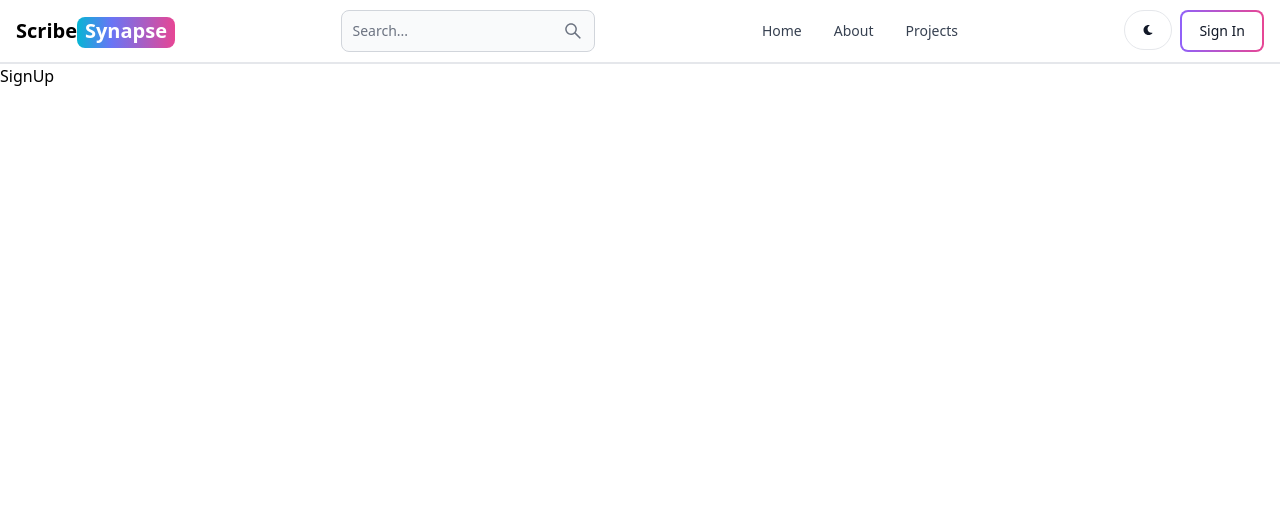
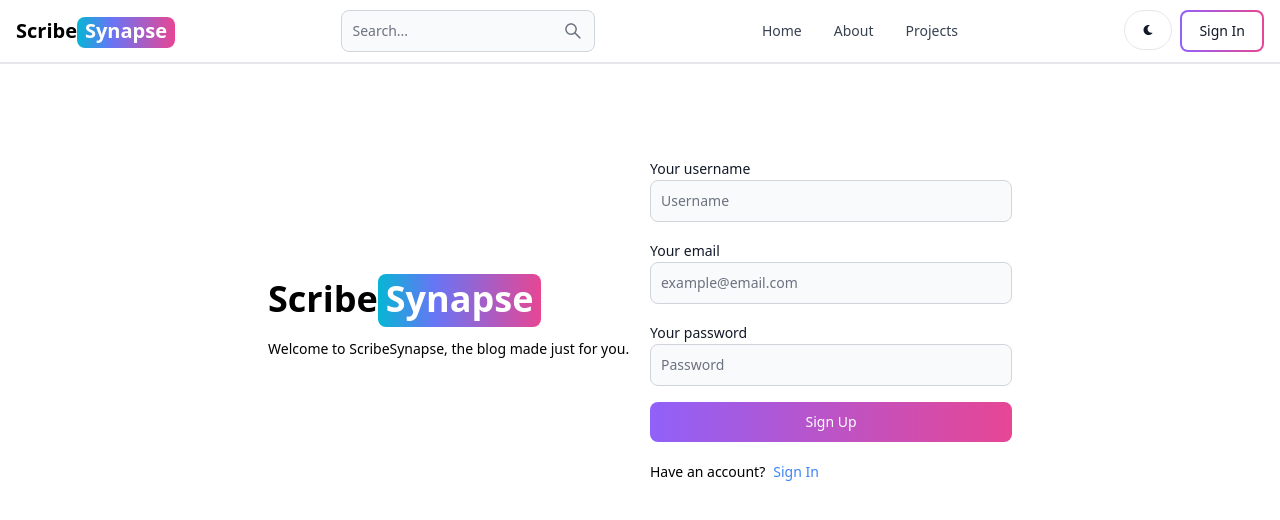
Before and after one commit to GWartelle/ScribeSynapse, a React (Vite) app in the folder client/: page /sign-up in a window 1280 px wide. Shown: the top 520 px of the page. Built offline with nearby package versions, Linux system fonts and the light colour scheme.

Commit message:
SignUp page UI setup

```diff
--- a/client/src/pages/SignUp.jsx
+++ b/client/src/pages/SignUp.jsx
@@ -1,5 +1,53 @@
+import { Button, Label, TextInput } from "flowbite-react";
+import { Link } from "react-router-dom";
+
 export default function SignUp() {
   return (
-    <div>SignUp</div>
-  )
+    <div className="min-h-screen mt-20">
+      <div className="flex p-3 max-w-3xl mx-auto flex-col md:flex-row md:items-center gap-5">
+        {/* LEFT */}
+        <div className="flex-1">
+          <Link to="/" className="font-bold dark:text-white text-4xl">
+            Scribe
+            <span className="px-2 pb-1 bg-gradient-to-r from-cyan-500 via-indigo-500 via-35% to-pink-500 rounded-lg text-white">
+              Synapse
+            </span>
+          </Link>
+          <p className="text-sm mt-5">
+            Welcome to ScribeSynapse, the blog made just for you.
+          </p>
+        </div>
+        {/* RIGHT */}
+        <div className="flex-1">
+          <form className="flex flex-col gap-4">
+            <div>
+              <Label value="Your username" />
+              <TextInput type="text" placeholder="Username" id="username" />
+            </div>
+            <div>
+              <Label value="Your email" />
+              <TextInput
+                type="text"
+                placeholder="example@email.com"
+                id="email"
+              />
+            </div>
+            <div>
+              <Label value="Your password" />
+              <TextInput type="text" placeholder="Password" id="password" />
+            </div>
+            <Button gradientDuoTone="purpleToPink" type="submit">
+              Sign Up
+            </Button>
+          </form>
+          <div className="flex gap-2 text-sm mt-5">
+            <span>Have an account?</span>
+            <Link to="/sign-in" className="text-blue-500">
+              Sign In
+            </Link>
+          </div>
+        </div>
+      </div>
+    </div>
+  );
 }
```
